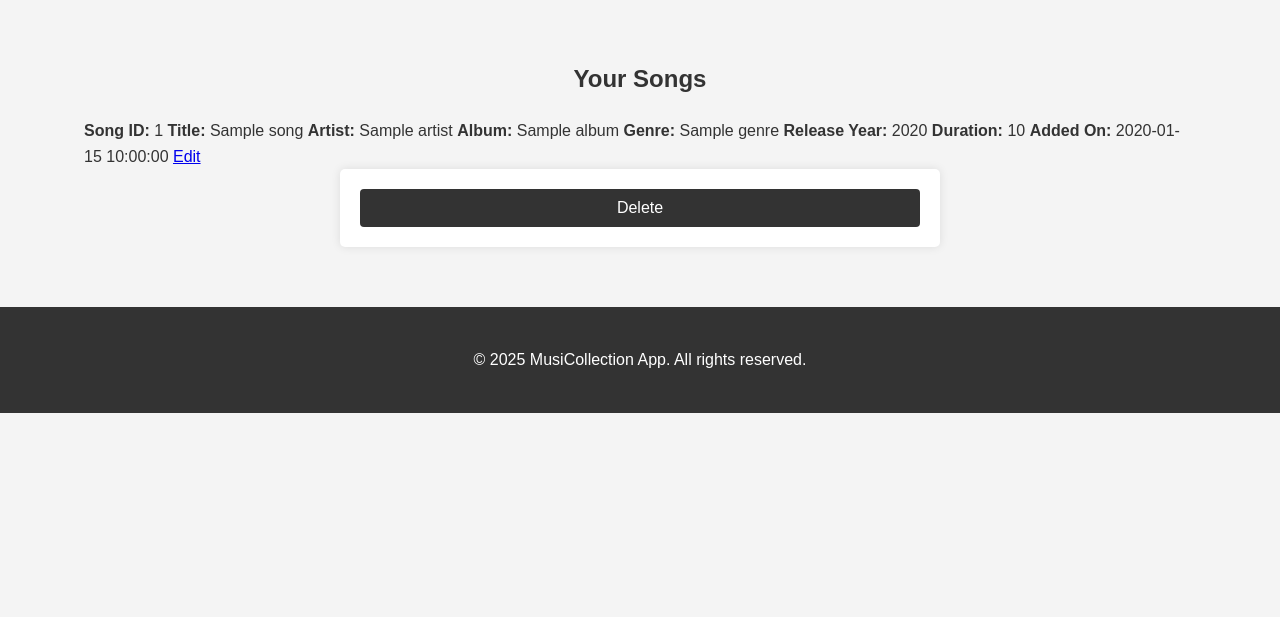
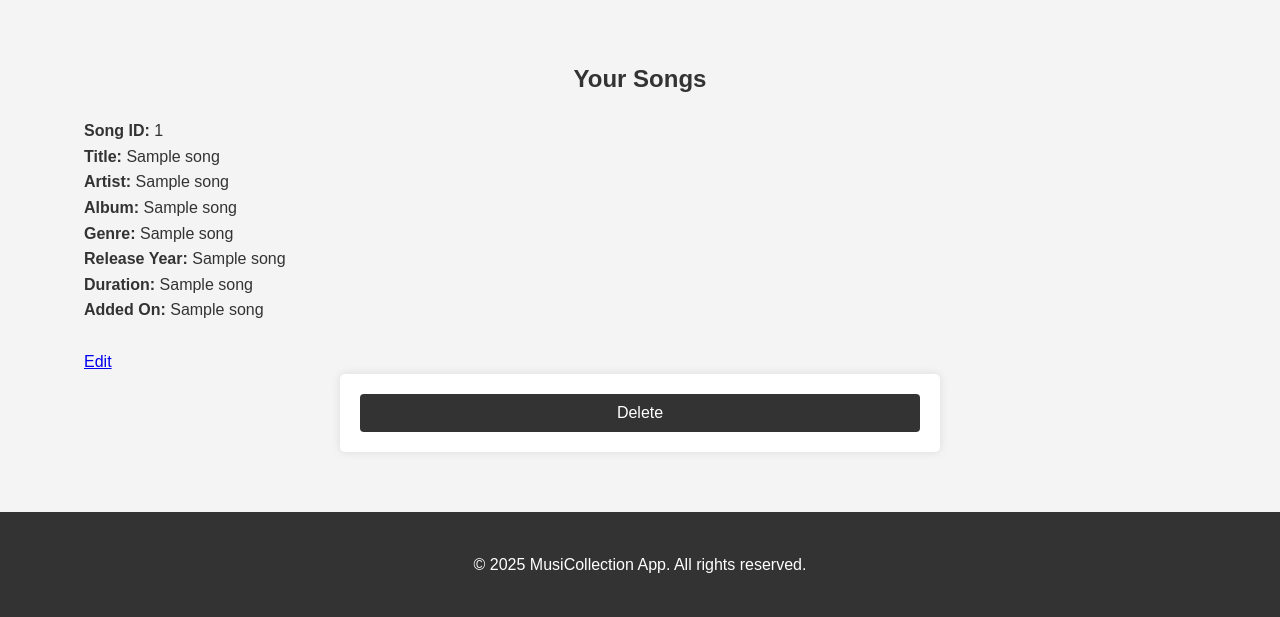
Before and after one commit to KesnelM/Music-Library-Project, a Flask app: template templates/lib.html in a window 1280 px wide. Shown: the part 167-784 px from the top of the page. Run offline with Flask 3, Linux system fonts and the light colour scheme; the template is opened without the code that fills it: most values are stand-ins (such as "Sample title", 1, 10 or a date in 2020).

Commit message:
Fix template reference for editing songs and update song data access in lib.html

```diff
--- a/app.py
+++ b/app.py
@@ -153,7 +153,7 @@
     if not song:
         return "Song not found or unauthorized access."
 
-    return render_template('edit_song.html', song=song)
+    return render_template('editsong.html', song=song)
 
 
 @app.route('/update-song/<int:song_id>', methods=['POST'])
--- a/templates/lib.html
+++ b/templates/lib.html
@@ -35,18 +35,18 @@
             <!-- One .song-item per song -->
             {% for song in songs %}
             <div class="song-item">
-              <span><strong>Song ID:</strong> {{ song.SongID }}</span>
-              <span><strong>Title:</strong> {{ song.Title }}</span>
-              <span><strong>Artist:</strong> {{ song.Artist }}</span>
-              <span><strong>Album:</strong> {{ song.Album }}</span>
-              <span><strong>Genre:</strong> {{ song.Genre }}</span>
-              <span><strong>Release Year:</strong> {{ song.ReleaseYear }}</span>
-              <span><strong>Duration:</strong> {{ song.Duration }}</span>
-              <span><strong>Added On:</strong> {{ song.AddedOn }}</span>
+              <span><strong>Song ID:</strong> {{ song[0] }}</span><br />
+              <span><strong>Title:</strong> {{ song[1] }}</span><br />
+              <span><strong>Artist:</strong> {{ song[2] }}</span><br />
+              <span><strong>Album:</strong> {{ song[3] }}</span><br />
+              <span><strong>Genre:</strong> {{ song[4] }}</span><br />
+              <span><strong>Release Year:</strong> {{ song[5] }}</span><br />
+              <span><strong>Duration:</strong> {{ song[6] }}</span><br />
+              <span><strong>Added On:</strong> {{ song[7] }}</span><br /><br />
 
-              <a href="{{ url_for('edit_song', song_id=song.SongID) }}">Edit</a>
+              <a href="{{ url_for('edit_song', song_id=song[0]) }}">Edit</a>
 
-              <form action="{{ url_for('delete_song', song_id=song.SongID) }}" method="POST" onsubmit="return confirm('Are you sure you want to delete this song?');">
+              <form action="{{ url_for('delete_song', song_id=song[0]) }}" method="POST" onsubmit="return confirm('Are you sure you want to delete this song?');">
                 <button type="submit">Delete</button>
               </form>
 
```
